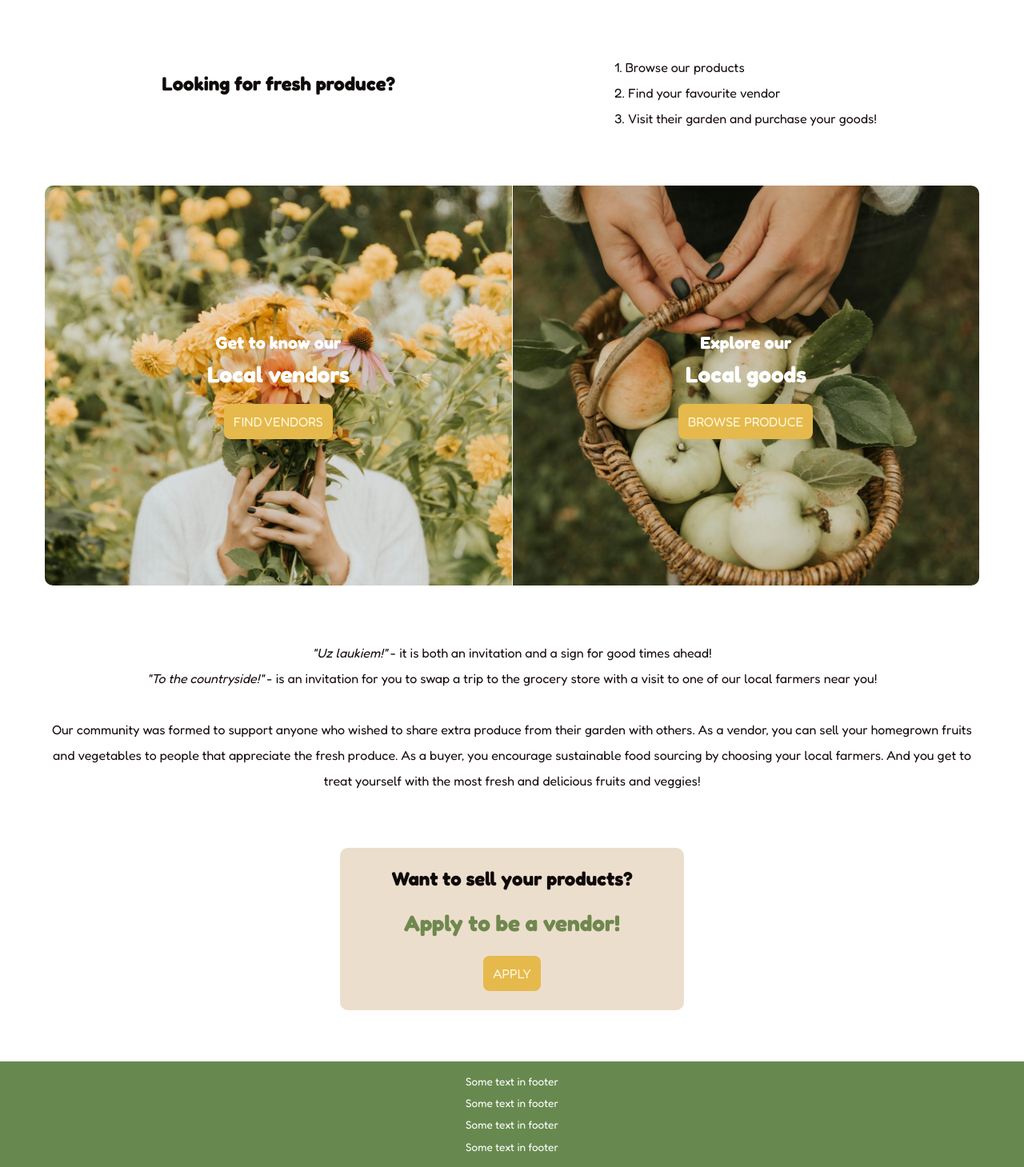
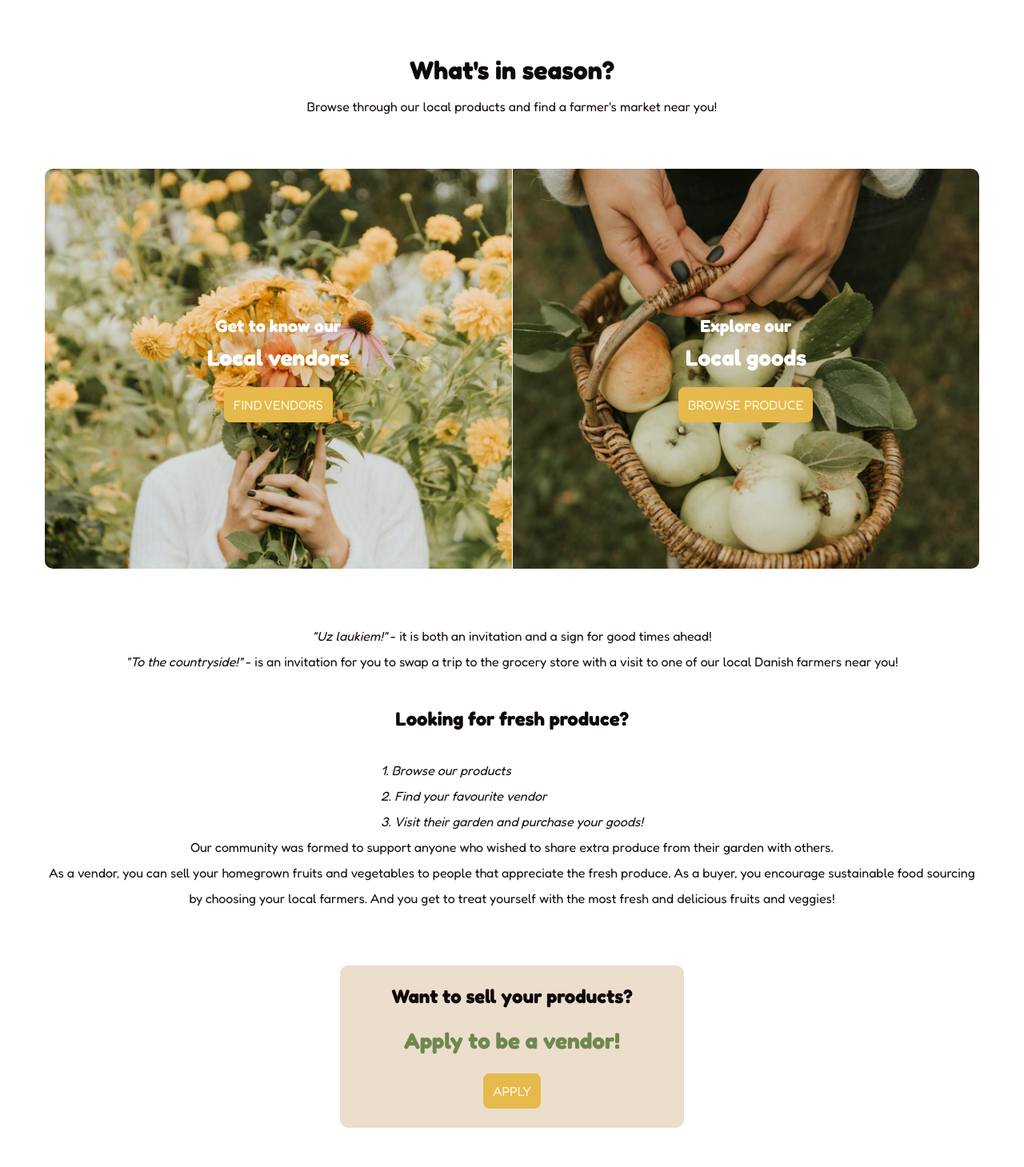
Before and after one commit to dacelensa/webdevexam, a Flask app: page / in a window 1280 px wide. Shown: the part 56-1515 px from the top of the page at 80% size. Run offline with Flask 3, Linux system fonts and the light colour scheme; some libraries are stand-ins or nearby versions.

Commit message:
Updated homepage

```diff
--- a/templates/index.html
+++ b/templates/index.html
@@ -5,19 +5,12 @@
 {% block description %}Description of site{% endblock %}
 
 {% block content %}
-<section class="welcome homepage-welcome">
-    <h1 class="content-title">
-        Looking for fresh produce?
+<section class="welcome">
+    <h1 class="welcome-title">
+        What's in season?
     </h1>
-    <div class="content-list-container">
-        <ol class="content-list">
-            <li>Browse our products</li>
-            <li>Find your favourite vendor</li>
-            <li>Visit their garden and purchase your goods!</li>
-        </ol>
-    </div>
-
-
+    <p class="welcome-text">
+        Browse through our local products and find a farmer's market near you!</p>
 </section>
 <section class="homepage-hero-section">
     <div class="hero-half" id="explore-vendors">
@@ -45,12 +38,33 @@
 </section>
 <section class="homepage-content">
     <div class="content-text">
-        <p>
+        <p class="content-text">
             <i>"Uz laukiem!"</i> - it is both an invitation and a sign for good times ahead!<br>
             <i>"To the countryside!"</i> - is an invitation for you to swap a trip to the grocery store with a visit to
-            one of our local farmers near you!<br> <br>
+            one of our local Danish farmers near you!<br> <br>
+        </p>
+        <h2 class="content-title">
+            Looking for fresh produce?
+        </h2>
+    </div>
+    <div class="content-list-container">
+        <ol class="content-list">
+            <i>
+                <li>Browse our products</li>
+            </i>
+            <i>
+                <li>Find your favourite vendor</li>
+            </i>
+            <i>
+                <li>Visit their garden and purchase your goods!</li>
+            </i>
+        </ol>
+    </div>
+    <div class="content-text">
+        <p class="content-text">
             Our community was formed to support anyone who wished to share extra produce from their garden with others.
-            As a vendor, you can sell your homegrown fruits and vegetables to people that appreciate the fresh produce.
+            <br>As a vendor, you can sell your homegrown fruits and vegetables to people that appreciate the fresh
+            produce.
             As a buyer, you encourage sustainable food sourcing by choosing your local farmers. And you get to treat
             yourself with the most fresh and delicious fruits and veggies!
         </p>
```
